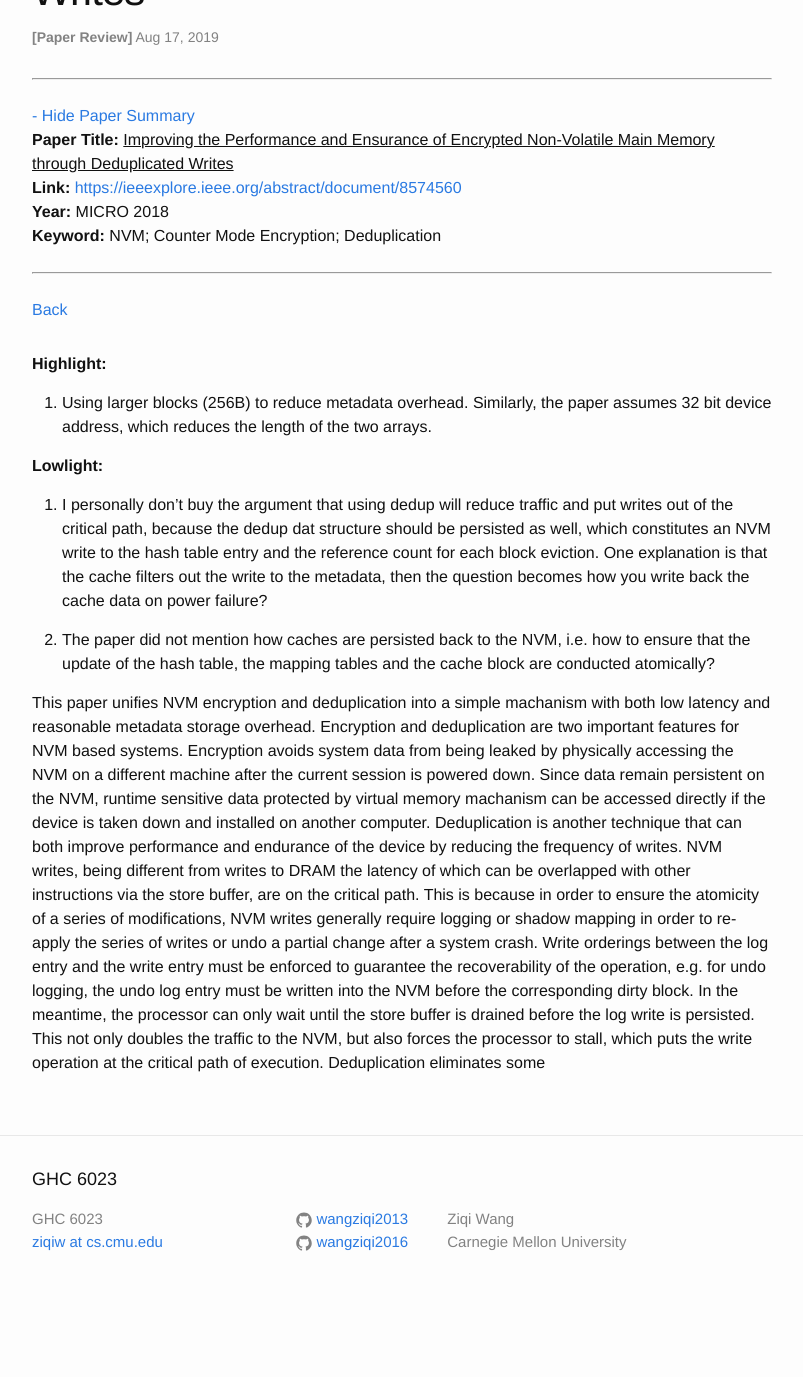
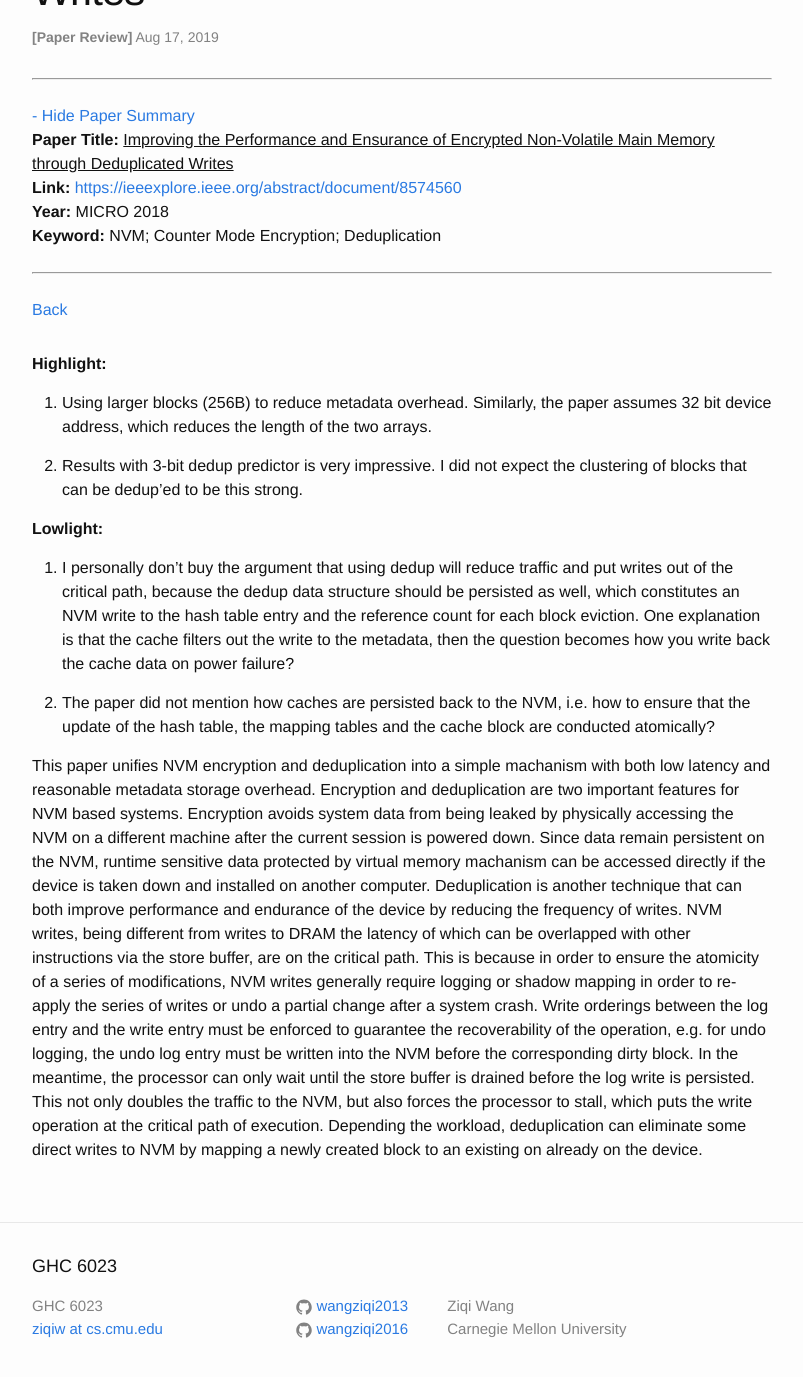
Before and after one commit to wangziqi2013/wangziqi2013.github.io, a Jekyll site: the page built from _posts/2019-08-16-improving-the-performance-and-endurance-of-encrypted.markdown, in a window 1280 px wide and 1400 px high, scrolled down 248 px. Shown: the top 1377 px of the window, without its empty margins (238-1041 px from the left). Built offline with Jekyll 4.4.1, drawn with Linux system fonts in a browser that asks for light colours; before the commit the page ends 1561 px from its top, so only the background shows below that.

Commit message:
Adding highlight

```diff
--- a/_posts/2019-08-16-improving-the-performance-and-endurance-of-encrypted.markdown
+++ b/_posts/2019-08-16-improving-the-performance-and-endurance-of-encrypted.markdown
@@ -18,10 +18,13 @@ version_mgmt:
 1. Using larger blocks (256B) to reduce metadata overhead. Similarly, the paper assumes 32 bit device address, which reduces
    the length of the two arrays.
 
+2. Results with 3-bit dedup predictor is very impressive. I did not expect the clustering of blocks that can be dedup'ed
+   to be this strong.
+
 **Lowlight:**
 
 1. I personally don't buy the argument that using dedup will reduce traffic and put writes out of the critical path,
-   because the dedup dat structure should be persisted as well, which constitutes an NVM write to the hash table entry
+   because the dedup data structure should be persisted as well, which constitutes an NVM write to the hash table entry
    and the reference count for each block eviction. One explanation is that the cache filters out the write to the metadata,
    then the question becomes how you write back the cache data on power failure?
 
@@ -40,4 +43,5 @@ in order to re-apply the series of writes or undo a partial change after a syste
 and the write entry must be enforced to guarantee the recoverability of the operation, e.g. for undo logging, the undo log entry
 must be written into the NVM before the corresponding dirty block. In the meantime, the processor can only wait until the
 store buffer is drained before the log write is persisted. This not only doubles the traffic to the NVM, but also forces
-the processor to stall, which puts the write operation at the critical path of execution. Deduplication eliminates some
+the processor to stall, which puts the write operation at the critical path of execution. Depending the workload, deduplication
+can eliminate some direct writes to NVM by mapping a newly created block to an existing on already on the device.
```
